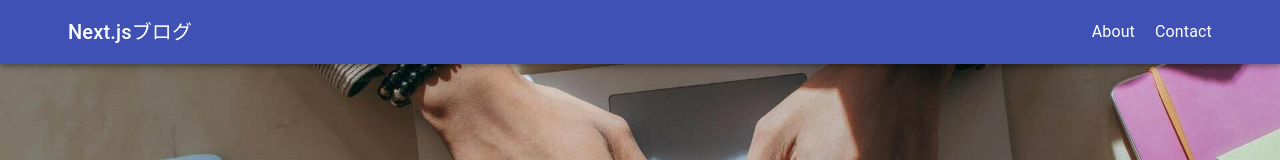
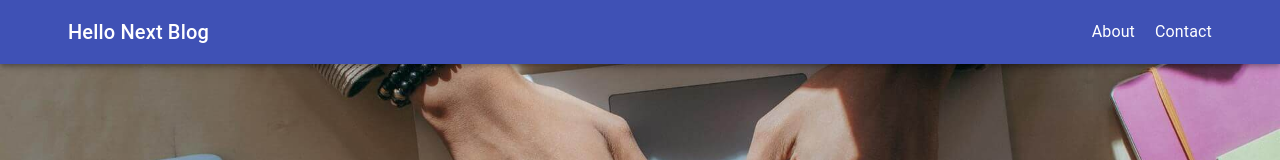
Before and after one commit to shibazo3/nextjs-blog-microcms, a Next.js app: page /about in a window 1280 px wide. Shown: the top 160 px of the page. Built offline with nearby package versions, Linux system fonts and the light colour scheme.

Commit message:
update header

```diff
--- a/components/Layout/Header.js
+++ b/components/Layout/Header.js
@@ -47,7 +47,7 @@ const Header = (props) => {
           <Toolbar className={styles.menuWrap}>
             <Link href="/">
               <Typography variant="h6" className={classes.title}>
-                Next.jsブログ
+                Hello Next Blog
               </Typography>
             </Link>
             <div className={styles.menu}>
```
